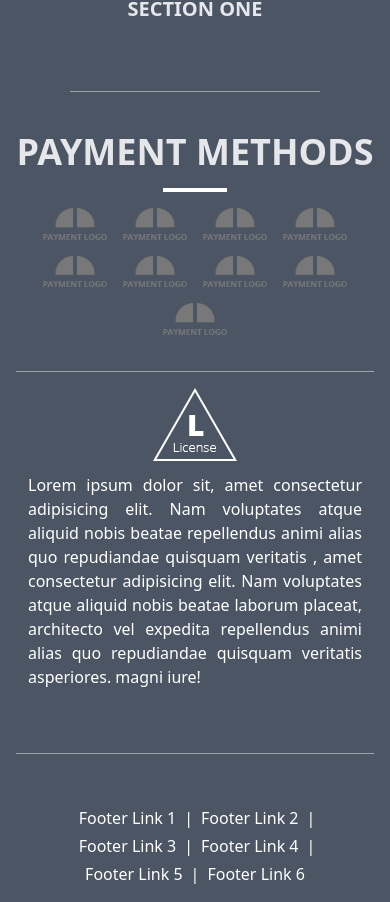
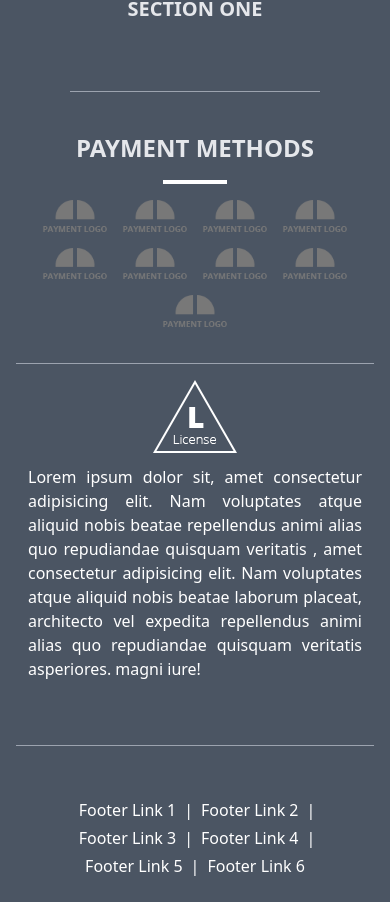
Before and after one commit to hassaammgl/Tailwind-Project-1, a React (Vite) app: page / in a window 390 px wide. Shown: the part 3194-4096 px from the top of the page. Built offline with nearby package versions, Linux system fonts and the light colour scheme.

Commit message:
More bugs fixed

```diff
--- a/src/components/Loader/Loader.jsx
+++ b/src/components/Loader/Loader.jsx
@@ -2,8 +2,8 @@ import ReactLoading from "react-loading";
 
 const Loader = () => {
   return (
-    <div className="w-[100vw] h-[100vh]">
-      <ReactLoading type={"balls"} color={"red"} height={667} width={375} />
+    <div className="w-full flex justify-center items-center h-[100vh]">
+      <ReactLoading type={"bars"} color={"red"} height={667} width={375} />
     </div>
   );
 };
--- a/src/components/main/Footer/Footer.jsx
+++ b/src/components/main/Footer/Footer.jsx
@@ -118,7 +118,7 @@ const FooterLinks_1 = () => {
 const PaymentMethods = () => {
   return (
     <section className="border-b-[1px] border-b-gray-400 pb-9 w-full md:w-[70%] flex flex-col justify-center items-center  ">
-      <h1 className="text-4xl md:text-5xl font-bold mb-4 md:mb-7 text-gray-200">
+      <h1 className="text-2xl md:text-5xl font-bold mb-4 md:mb-7 text-gray-200">
         PAYMENT METHODS
       </h1>
       <span className="bg-white w-16 md:w-32 h-1 mb-4 md:mb-7"></span>
```
Also changed, not shown: src/components/main/About/About.jsx (+0 -36 lines).
